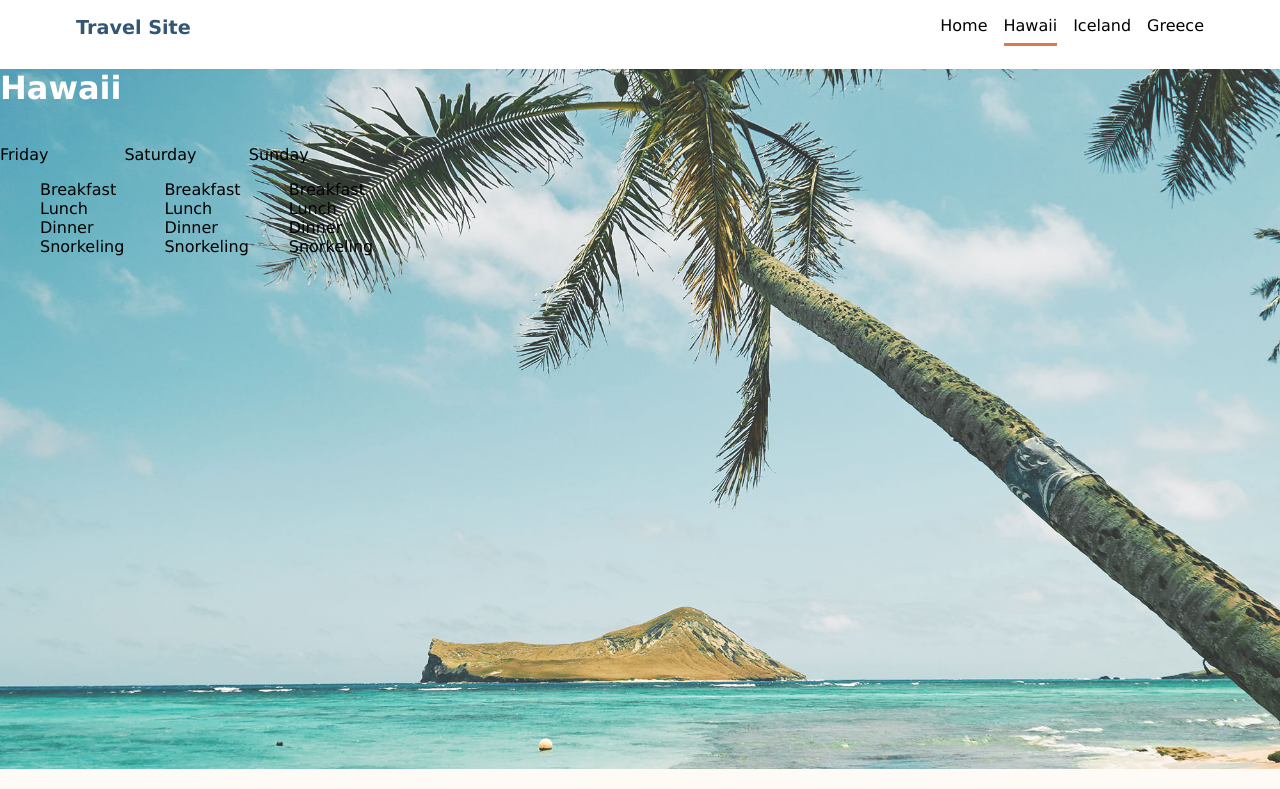
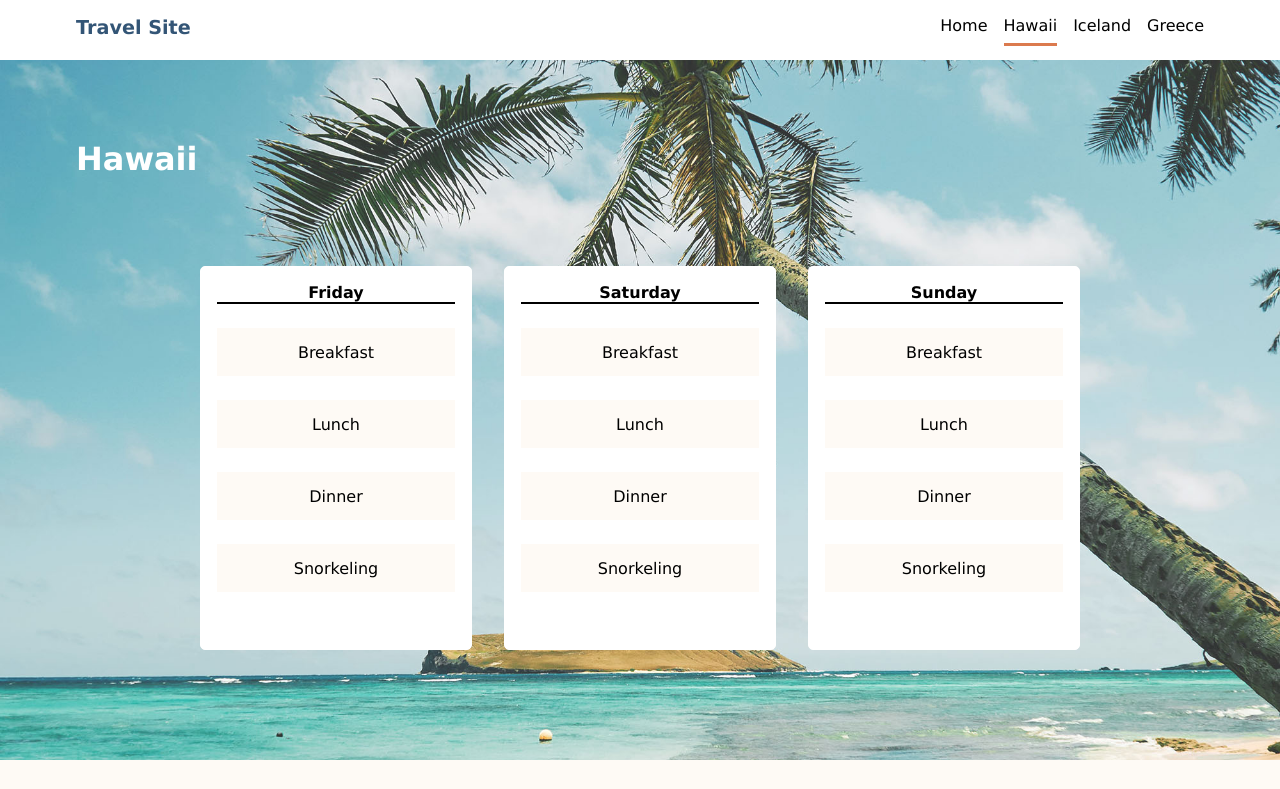
Before and after one commit to hilarykhc/hilary-chen-travelsite, a plain HTML site: page pages/hawaii.html in a window 1280 px wide. Shown: the top 789 px of the page. Drawn offline with Linux system fonts and the light colour scheme.

Commit message:
add main section- hawaii

```diff
--- a/css/destinations.css
+++ b/css/destinations.css
@@ -15,14 +15,55 @@ main {
 }
 .card__destination {
   display: flex;
+  justify-content: space-between;
+  margin-top: 5.5rem;
 }
 
 .card__heading {
   color: #fff;
-}
-.card__hawaii--item {
-  list-style-type: none;
+  padding-top: 5rem;
+  margin-left: 4.75rem;
+  margin-top: 0;
+  font-size: xx-large;
 }
 
 .card__wrapper {
+  border: 1px solid #fff;
+  border-radius: 5px;
+  background-color: #fff;
+  width: 17rem;
+  height: 24rem;
+  text-align: center;
 }
+
+.card__hawaii--subheading {
+  border-bottom: 2px solid;
+  margin-left: 1rem;
+  margin-right: 1rem;
+  font-weight: bold;
+}
+
+.card__hawaii--list {
+  padding-left: 0;
+  margin-left: 1rem;
+  margin-right: 1rem;
+}
+
+.card__hawaii--item {
+  list-style-type: none;
+  border: 1px solid #fefaf5;
+  background-color: #fefaf5;
+  display: flex;
+  justify-content: center;
+  align-items: center;
+  height: 3rem;
+  margin-top: 1.5rem;
+}
+
+.card__wrapper--friday {
+  margin-left: 12.5rem;
+}
+
+.card__wrapper--sunday {
+  margin-right: 12.5rem;
+}
--- a/css/global.css
+++ b/css/global.css
@@ -14,6 +14,7 @@ body {
   background-color: #ffffff;
   padding: 0 3.75rem;
   margin-bottom: 0.5rem;
+  height: 2.25rem;
 }
 
 .site-header__wrapper {
--- a/pages/hawaii.html
+++ b/pages/hawaii.html
@@ -54,19 +54,9 @@
       <main>
         <h1 class="card__heading">Hawaii</h1>
         <div class="card__destination">
-          <div class="card__wrapper">
+          <div class="card__wrapper card__wrapper--friday">
             <p class="card__hawaii--subheading">Friday</p>
-            <ul>
-              <li class="card__hawaii--item">Breakfast</li>
-              <li class="card__hawaii--item">Lunch</li>
-              <li class="card__hawaii--item">Dinner</li>
-              <li class="card__hawaii--item">Snorkeling</li>
-            </ul>
-          </div>
-
-          <div class="card__wrappery">
-            <p class="card__hawaii--subheading">Saturday</p>
-            <ul>
+            <ul class="card__hawaii--list">
               <li class="card__hawaii--item">Breakfast</li>
               <li class="card__hawaii--item">Lunch</li>
               <li class="card__hawaii--item">Dinner</li>
@@ -75,8 +65,18 @@
           </div>
 
           <div class="card__wrapper">
+            <p class="card__hawaii--subheading">Saturday</p>
+            <ul class="card__hawaii--list">
+              <li class="card__hawaii--item">Breakfast</li>
+              <li class="card__hawaii--item">Lunch</li>
+              <li class="card__hawaii--item">Dinner</li>
+              <li class="card__hawaii--item">Snorkeling</li>
+            </ul>
+          </div>
+
+          <div class="card__wrapper card__wrapper--sunday">
             <p class="card__hawaii--subheading">Sunday</p>
-            <ul>
+            <ul class="card__hawaii--list">
               <li class="card__hawaii--item">Breakfast</li>
               <li class="card__hawaii--item">Lunch</li>
               <li class="card__hawaii--item">Dinner</li>
```
Also changed, not shown: css/main.css (+7 -9 lines).
